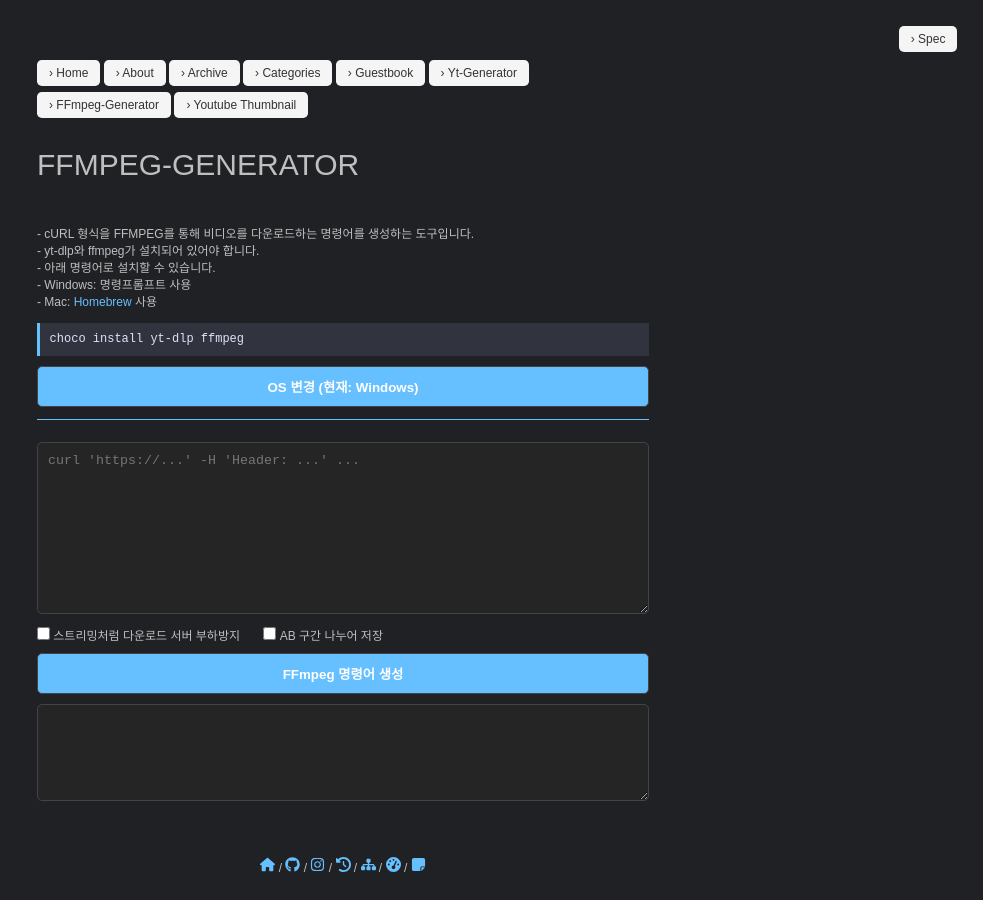
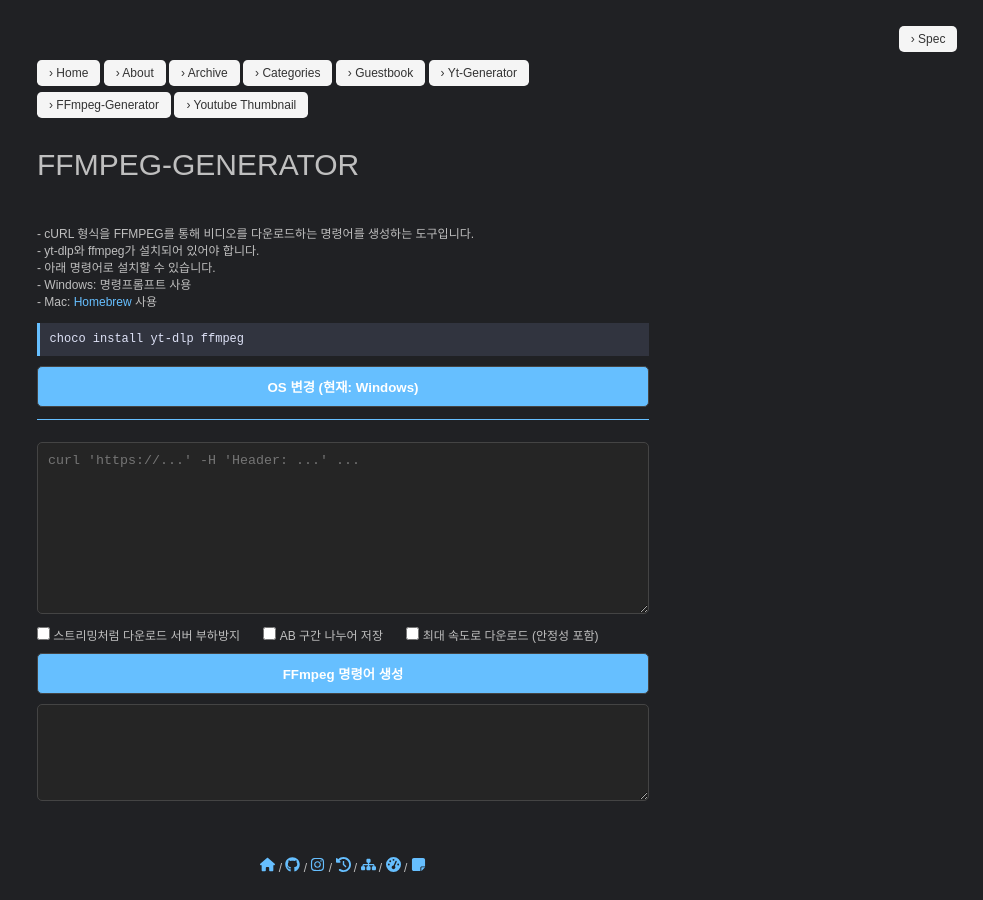
Before and after one commit to pozuhtuhv/pozuhtuhv.github.io, a Jekyll site: the page built from ffmpeg.html, in a window 1280 px wide. Shown: the whole page, without its empty margins (297-1280 px from the left). Built offline with Jekyll 4.4.1, drawn with Linux system fonts in a browser that asks for light colours; some web fonts are replaced; comment, search, counter and statistics services are not loaded; some of the changed lines change nothing that is shown.

Commit message:
(edit) mode

```diff
--- a/ffmpeg.html
+++ b/ffmpeg.html
@@ -60,12 +60,19 @@
       const url = urlMatch[1];
       const useRe = document.getElementById("useRe").checked;
       const cutAB = document.getElementById("cutAB").checked;
+      const fastMode = document.getElementById("fastMode").checked;
       const startTime = document.getElementById("inputstartTime").value;
       const endTime = document.getElementById("inputendTime").value;
 
       const filteredHeaders = headers.filter(h => !h.toLowerCase().startsWith("range:"));
       const headerLines = filteredHeaders.map(h => h + "\\r\\n").join('');
-      const reLine = useRe ? `-re \\\n` : "";
+
+      let reLine = "";
+      if (fastMode) {
+        reLine = `-fflags +discardcorrupt \\\n-reconnect 1 -reconnect_streamed 1 -reconnect_delay_max 10 \\\n`;
+      } else if (useRe) {
+        reLine = `-re \\\n`;
+      }
 
       let timeOptions = "";
       if (cutAB && startTime && endTime) {
@@ -104,6 +111,7 @@
   <div class="checkbox-container">
     <label><input type="checkbox" id="useRe"> 스트리밍처럼 다운로드 서버 부하방지</label>
     <label><input type="checkbox" id="cutAB" onchange="toggleTimeInputs()"> AB 구간 나누어 저장</label>
+    <label><input type="checkbox" id="fastMode"> 최대 속도로 다운로드 (안정성 포함)</label>
   </div>
 
   <div id="timeInputs" style="display: none;">
```
